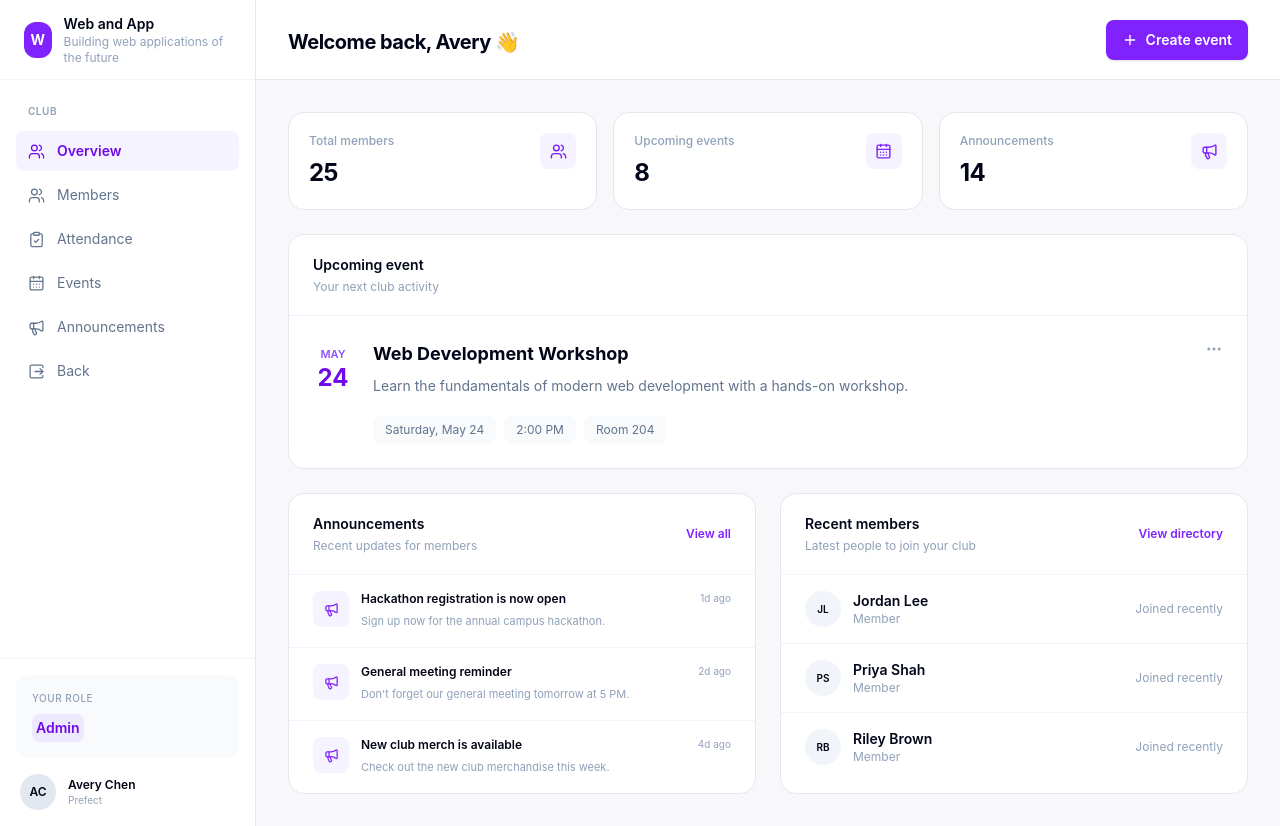
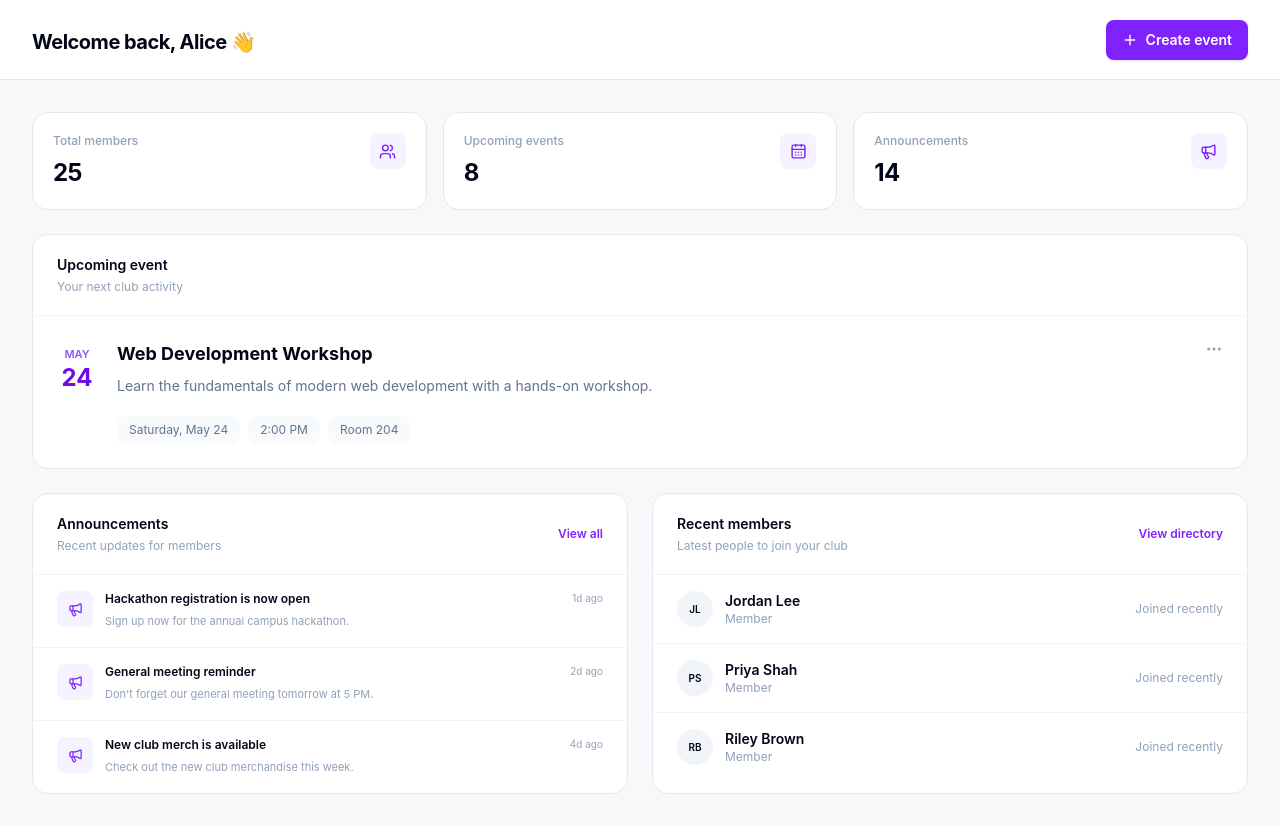
Before and after one commit to PolymorFox/ClubHub, a React (Vite) app: page /dashboard in a window 1280 px wide. Built offline with nearby package versions, Linux system fonts and the light colour scheme.

Commit message:
react: move away from keeping user info in state, and utilize a context provider instead, feat(ui): remove sidebar from dashboard

```diff
--- a/src/App.tsx
+++ b/src/App.tsx
@@ -2,16 +2,20 @@ import './index.css'
 import LandingPage from './components/Landing';
 import ClubDashboard from "./components/ClubDashboard";
 import { BrowserRouter, Routes, Route} from 'react-router';
-
+import { UserProvider } from './hooks/useUser';
 function App() {
   return (
     <>
       <BrowserRouter>
         <Routes>
           <Route path='/' element={<LandingPage />} />
-          <Route path='/dashboard' element={<ClubDashboard />} />
+          <Route path='/dashboard' element={
+            <UserProvider>
+              <ClubDashboard />
+            </UserProvider>
+          } />
         </Routes>
-     </BrowserRouter>
+        </BrowserRouter>
     </>
   )
 }
--- a/src/components/ClubDashboard.tsx
+++ b/src/components/ClubDashboard.tsx
@@ -1,27 +1,14 @@
 import {
   Users,
   CalendarDays,
-  ClipboardCheck,
   Megaphone,
   Plus,
   MoreHorizontal,
 } from "lucide-react";
-import { useState } from "react";
-import Sidebar from "./Sidebar";
-
+import { useUser } from "../hooks/useUser";
 
 export default function ClubDashboard() {
-  const [user] = useState({
-    name: "Avery Chen",
-    role: "Admin",
-    position: "Prefect",
-    permissions: ["create_events", "delete_events", "remove_users", "admit_users"]
-  })
-  const [club] = useState({
-    name: "Web and App",
-    description: "Building web applications of the future",
-    memberCount: 25
-  })
+  const { user } = useUser();
 
   const members = [
     {
@@ -43,22 +30,13 @@ export default function ClubDashboard() {
   return (
     <div className="min-h-screen bg-[#f8f8fb] text-slate-950">
       <div className="flex min-h-screen">
-        {/* Sidebar */}
-        <Sidebar user={user} club={club} navItems={[
-          { label: "Overview", icon: Users },
-          { label: "Members", icon: Users },
-          { label: "Attendance", icon: ClipboardCheck },
-          { label: "Events", icon: CalendarDays },
-          { label: "Announcements", icon: Megaphone },
-        ]} />
-
         {/* Main */}
         <main className="flex-1">
           {/* Header */}
           <header className="flex h-20 items-center justify-between border-b border-slate-200 bg-white px-6 lg:px-8">
             <div>
               <h1 className="mt-1 text-xl font-bold tracking-tight">
-                Welcome back, {user.name.split(" ")[0]} 👋
+                Welcome back, {user.name} 👋
               </h1>
             </div>
 
@@ -77,7 +55,7 @@ export default function ClubDashboard() {
               <section className="grid gap-4 sm:grid-cols-2 lg:grid-cols-3">
                 <StatCard
                   label="Total members"
-                  value={club.memberCount}
+                  value="25"
                   icon={Users}
                   change="+12 this month"
                 />
--- a/src/components/Landing.tsx
+++ b/src/components/Landing.tsx
@@ -49,7 +49,7 @@ const [role] = useState("user")
       <header className="border-b border-slate-200 bg-white">
         <div className="mx-auto flex h-20 max-w-7xl items-center justify-between px-6">
           <div className="flex items-center gap-3">
-            <div className="flex h-10 w-10 items-center justify-center rounded-xl bg-blue-600 text-white">
+            <div className="flex h-10 w-10 items-center justify-center rounded-xl bg-purple-600 text-white">
               <Users size={21} />
             </div>
 
--- a/src/components/Sidebar.tsx
+++ /dev/null
@@ -1,99 +0,0 @@
-import { Link } from "react-router"
-import { SquareArrowRightExit } from "lucide-react";
-import { createPortal } from "react-dom";
-import { useState } from "react";
-function Modal({ isOpen, onClose }) {
-  if (!isOpen) return null;
-
-  return createPortal(
-    <div className="fixed top-0 bottom-0 left-0 right-0 justify-center flex items-center bg-black/50">
-      <div className="bg-white p-5 rounded-sm">
-        <button onClick={onClose}>Close</button>
-      </div>
-    </div>,
-    document.body
-  );
-}
-
-export default function Sidebar({ user , club , navItems }) {
-  const [modalState, setModalState] = useState(false);
-  return (
-    <>
-      <Modal isOpen={modalState} onClose={() => setModalState(false)}/>
-      <aside className="hidden w-64 shrink-0 border-r border-slate-200 bg-white md:flex md:flex-col">
-        {/* Club */}
-        <div className="flex h-20 items-center gap-3 border-b border-slate-100 px-6">
-          <div className="flex h-9 w-9 items-center justify-center rounded-xl bg-violet-600 text-white">
-            <span className="text-sm font-bold">{club.name[0].toUpperCase()}</span>
-          </div>
-
-          <div className="min-w-0">
-            <p className="truncate text-sm font-semibold">
-              {club.name}
-            </p>
-            <p className="text-xs text-slate-400">
-              {club.description}
-            </p>
-          </div>
-        </div>
-
-        {/* Navigation */}
-        <div className="px-4 py-6">
-          <p className="mb-3 px-3 text-[10px] font-semibold uppercase tracking-wider text-slate-400">
-            Club
-          </p>
-
-          <nav className="space-y-1">
-            {navItems.map((item, index) => {
-              const Icon = item.icon;
-
-              return (
-                <button
-                  key={item.label}
-                  className={`flex w-full items-center gap-3 rounded-lg px-3 py-2.5 text-sm transition ${index === 0
-                      ? "bg-violet-50 font-semibold text-violet-700"
-                      : "text-slate-500 hover:bg-slate-50 hover:text-slate-900"
-                    }`}
-                    onClick={() => modalState ? setModalState(false) : setModalState(true)}
-                >
-                  <Icon size={17} strokeWidth={1.8} />
-                  {item.label}
-                </button>
-              );
-            })}
-            <Link to="/" className="flex w-full items-center gap-3 rounded-lg px-3 py-2.5 text-sm transition text-slate-500 hover:bg-slate-50 hover:text-slate-900">
-              <SquareArrowRightExit size={17} strokeWidth={1.8} />
-              Back
-            </Link>
-          </nav>
-        </div>
-
-        {/* Role */}
-        <div className="mt-auto border-t border-slate-100 p-4">
-          <div className="rounded-xl bg-slate-50 p-4">
-            <p className="text-[10px] font-medium uppercase tracking-wider text-slate-400">
-              Your role
-            </p>
-
-            <div className="mt-2 flex items-center justify-between">
-              <p className="text-sm font-semibold text-violet-700 bg-violet-100 p-1 rounded-lg">{ user.role }</p>
-            </div>
-          </div>
-
-          <div className="mt-4 flex items-center gap-3 px-1">
-            <div className="flex h-9 w-9 items-center justify-center rounded-full bg-slate-200 text-xs font-semibold">
-              {user.name.split(" ").reduce((acc, cur) => acc += cur[0],"")}
-            </div>
-
-            <div>
-              <p className="text-xs font-semibold">{ user.name }</p>
-              <p className="text-[10px] text-slate-400">
-                { user.position }
-              </p>
-            </div>
-          </div>
-        </div>
-      </aside>
-    </>
-  )
-}
--- /dev/null
+++ b/src/hooks/useUser.tsx
@@ -0,0 +1,33 @@
+import { createContext, useContext, useState, type ReactNode } from 'react';
+
+type User = {
+  name: string,
+  role: string,
+  position: string,
+  permissions: string[]
+};
+
+const UserContext = createContext<{
+  user: User;
+  setUser: (u: User) => void;
+} | null>(null);
+
+export function UserProvider({ children }: { children: ReactNode }) {
+  const [user, setUser] = useState<User>({
+    name: 'Alice',
+    role: "Admin",
+    position: "Prefect",
+    permissions: ["create_events", "delete_events", "remove_users", "admit_users"]
+  });
+  return (
+    <UserContext.Provider value={{ user, setUser }}>
+      {children}
+    </UserContext.Provider>
+  );
+}
+
+export function useUser() {
+  const ctx = useContext(UserContext);
+  if (!ctx) throw new Error('useUser must be used within UserProvider');
+  return ctx;
+}
```
